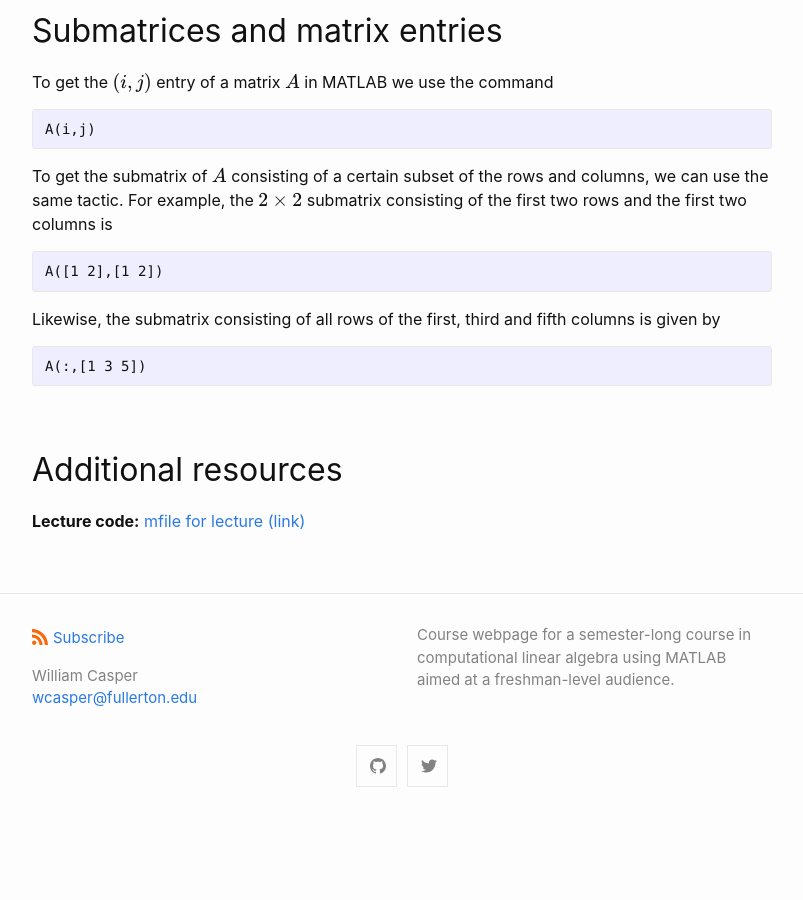
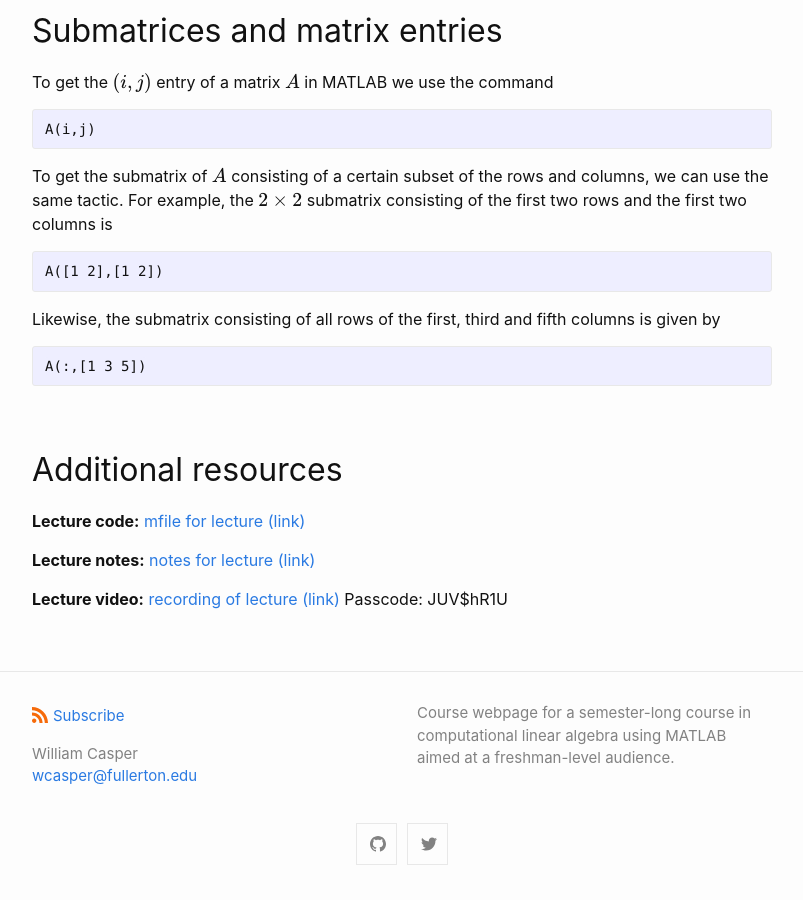
Before and after one commit to wcasper/math107spring2021, a Jekyll site: the page built from _posts/2021-01-26-Week-1-Lecture-2.md, in a window 1280 px wide and 900 px high, scrolled down 2758 px. Shown: the whole window, without its empty margins (238-1041 px from the left). Built offline with Jekyll 4.4.1, drawn with Linux system fonts in a browser that asks for light colours; before the commit the page ends 3580 px from its top, so only the background shows below that.

Commit message:
added link for video and lecture notes

```diff
--- a/_posts/2021-01-26-Week-1-Lecture-2.md
+++ b/_posts/2021-01-26-Week-1-Lecture-2.md
@@ -125,3 +125,7 @@ A(:,[1 3 5])
 
 ## Additional resources
 **Lecture code:** <a target="_parent" href="https://wcasper.github.io/math107spring2021/MATLAB/lecture2.m">mfile for lecture (link)</a>
+
+**Lecture notes:** <a target="_parent" href="https://wcasper.github.io/math107spring2021/extras/notes/2021-01-27-Note-09-51.pdf">notes for lecture (link)</a>
+
+**Lecture video:** <a target="_parent" href="https://fullerton.zoom.us/rec/share/ihNVO_LpUHdFfytxoLK1t2npEld8wt4NOMlVbJijOzQA8BaCSm_6pfSKSsPJEf-2.ZYZ0Gao0OsPgNik7">recording of lecture (link)</a> Passcode: JUV$hR1U
```
